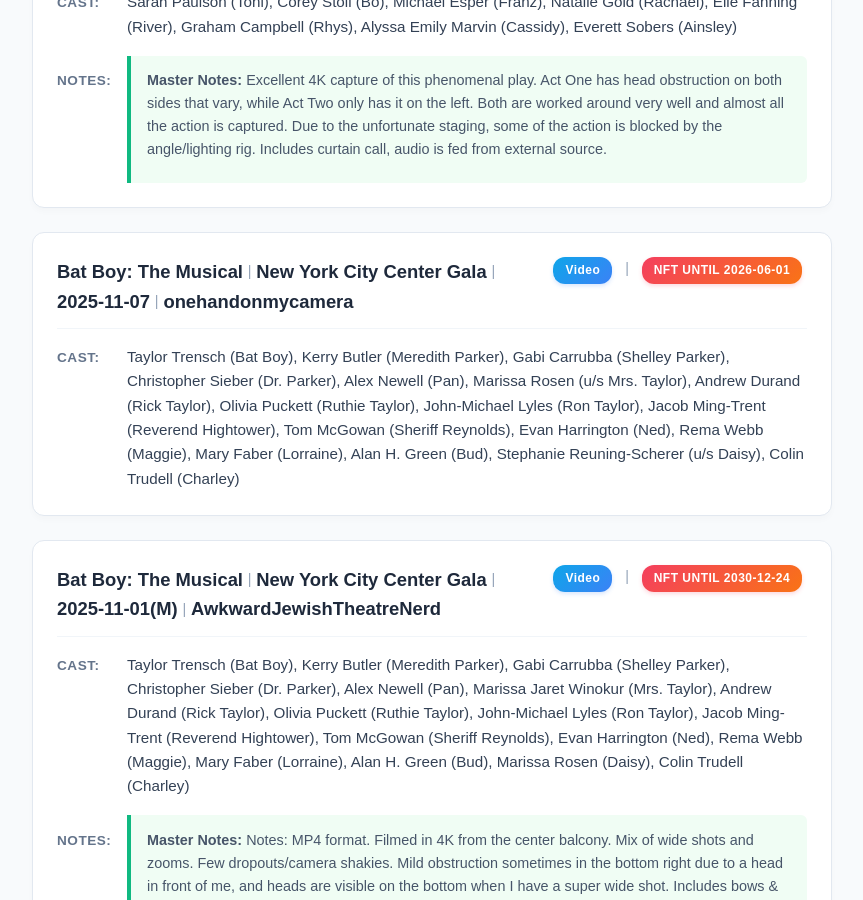
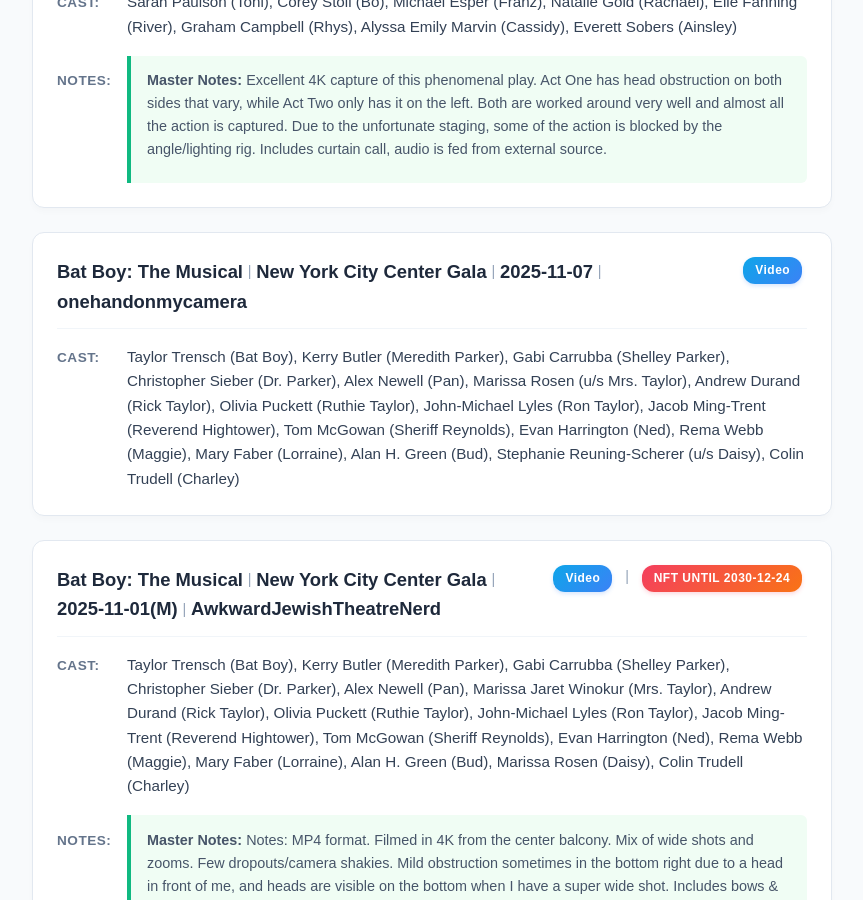
Before and after one commit to DireSpider/direspider.github.io, a Jekyll site: the page built from wants/index.html, in a window 1280 px wide and 900 px high, scrolled down 1486 px. Shown: the whole window, without its empty margins (208-1071 px from the left). Built offline with Jekyll 4.4.1, drawn with Linux system fonts in a browser that asks for light colours.

Commit message:
update my wants include html

```diff
--- a/_includes/wants.html
+++ b/_includes/wants.html
@@ -164,9 +164,6 @@
 
 
 
-
-    <span class="separator">|</span>
-    <span class="nft-badge">NFT until 2026-06-01</span>
 
 
              </div>
```
